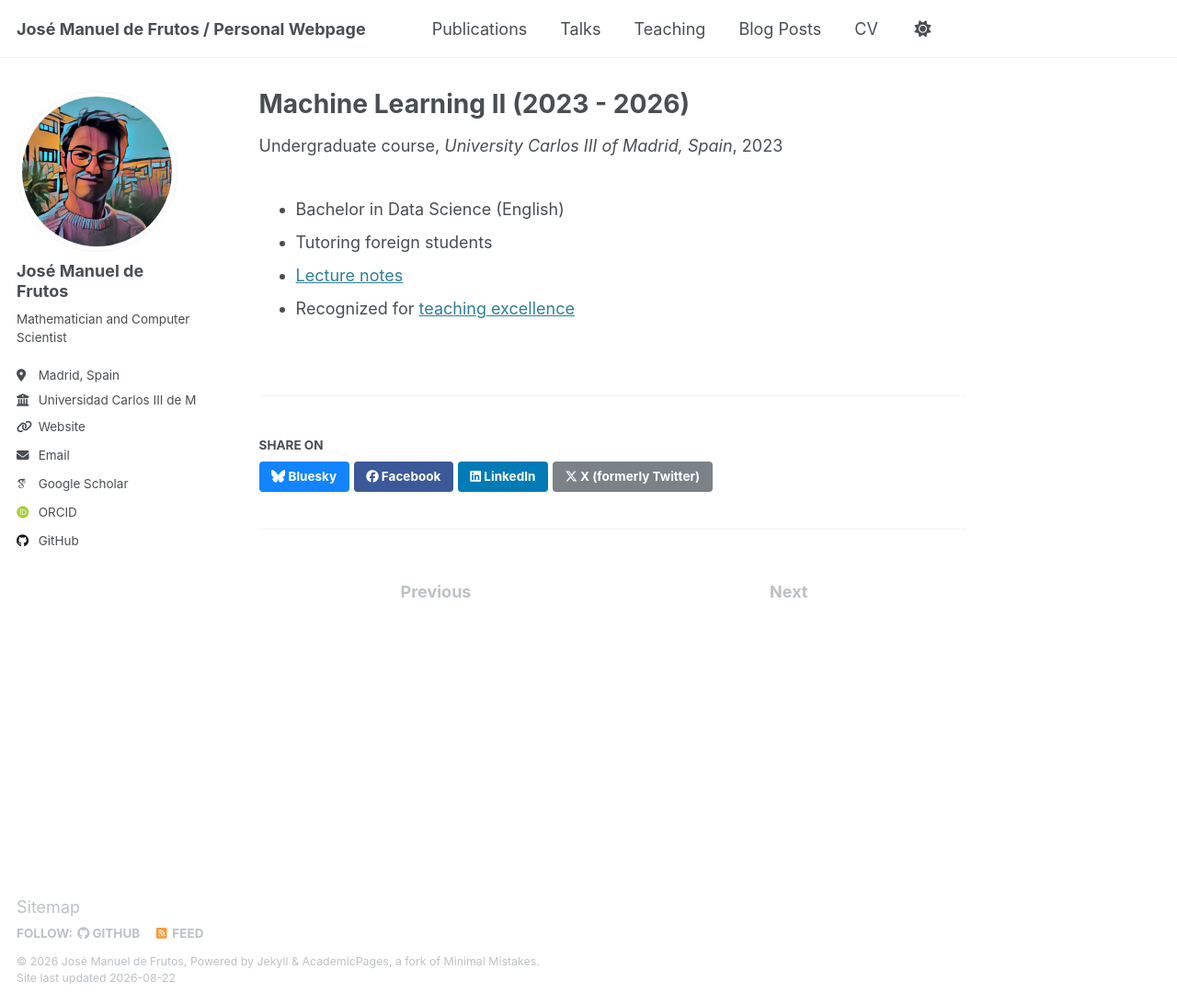
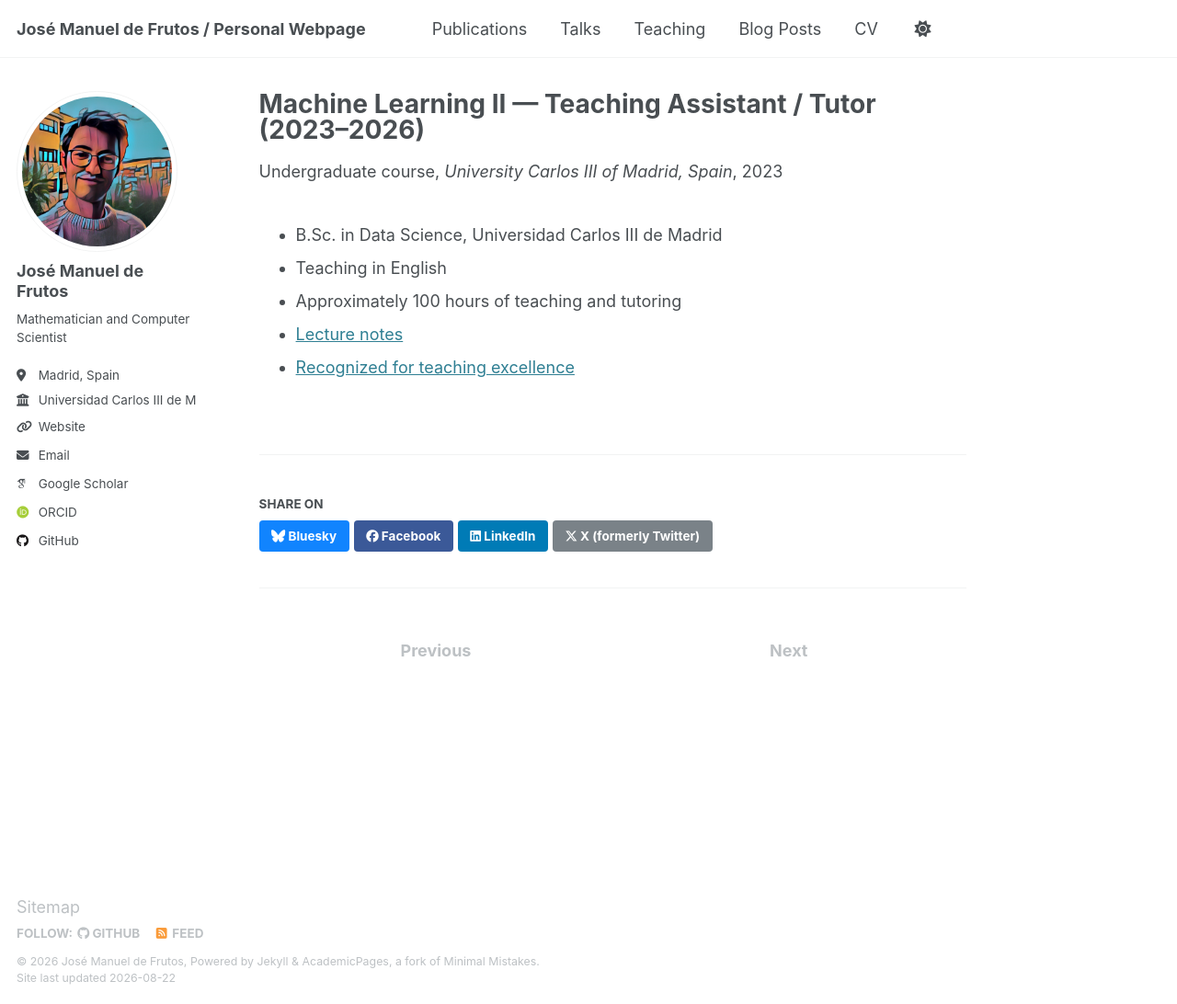
Before and after one commit to josemanuel22/josemanuel22.github.io, a Jekyll site: the page built from _teaching/2024-Machine-Learning.md, in a window 1280 px wide and 1092 px high. Shown: the whole window at 92% size. Built offline with Jekyll 4.4.1, drawn with Linux system fonts in a browser that asks for light colours; some web fonts are replaced.

Commit message:
Clarify Machine Learning II teaching role

```diff
--- a/_teaching/2024-Machine-Learning.md
+++ b/_teaching/2024-Machine-Learning.md
@@ -1,5 +1,5 @@
 ---
-title: "Machine Learning II (2023 - 2026)"
+title: "Machine Learning II — Teaching Assistant / Tutor (2023–2026)"
 collection: teaching
 type: "Undergraduate course"
 permalink: /teaching/2023-machine-learning-ii
@@ -8,7 +8,8 @@ date: 2023-01-01
 location: "Madrid, Spain"
 ---
 
- - Bachelor in Data Science (English)
- - Tutoring foreign students
- - [Lecture notes](https://josemanuel22.github.io/files/lecture_notes_MLII.pdf)
- - Recognized for [teaching excellence](https://josemanuel22.github.io/files/Carta_Felicitacion_2025_1.pdf)
+- B.Sc. in Data Science, Universidad Carlos III de Madrid
+- Teaching in English
+- Approximately 100 hours of teaching and tutoring
+- [Lecture notes](https://josemanuel22.github.io/files/lecture_notes_MLII.pdf)
+- [Recognized for teaching excellence](https://josemanuel22.github.io/files/Carta_Felicitacion_2025_1.pdf)
```
